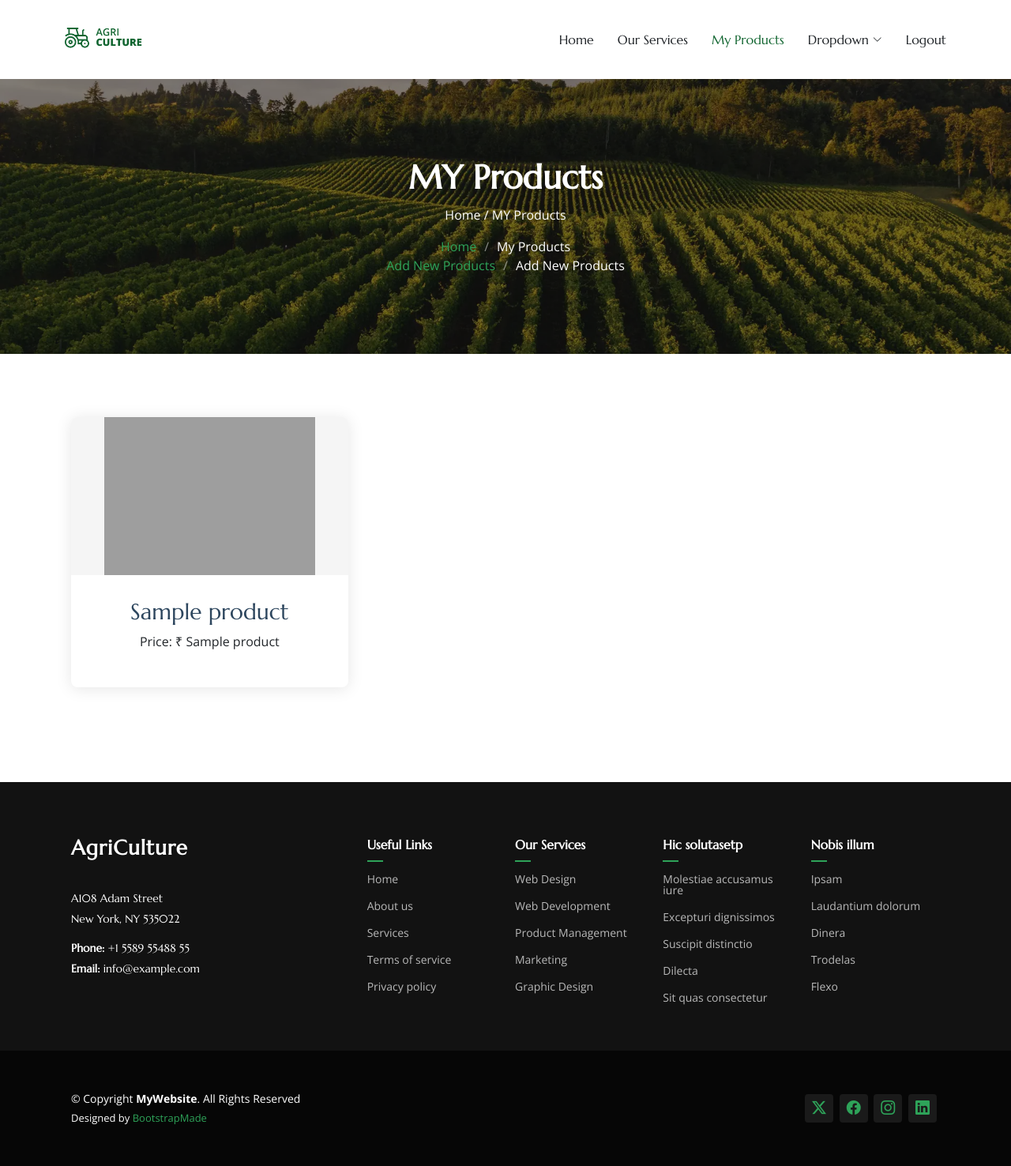
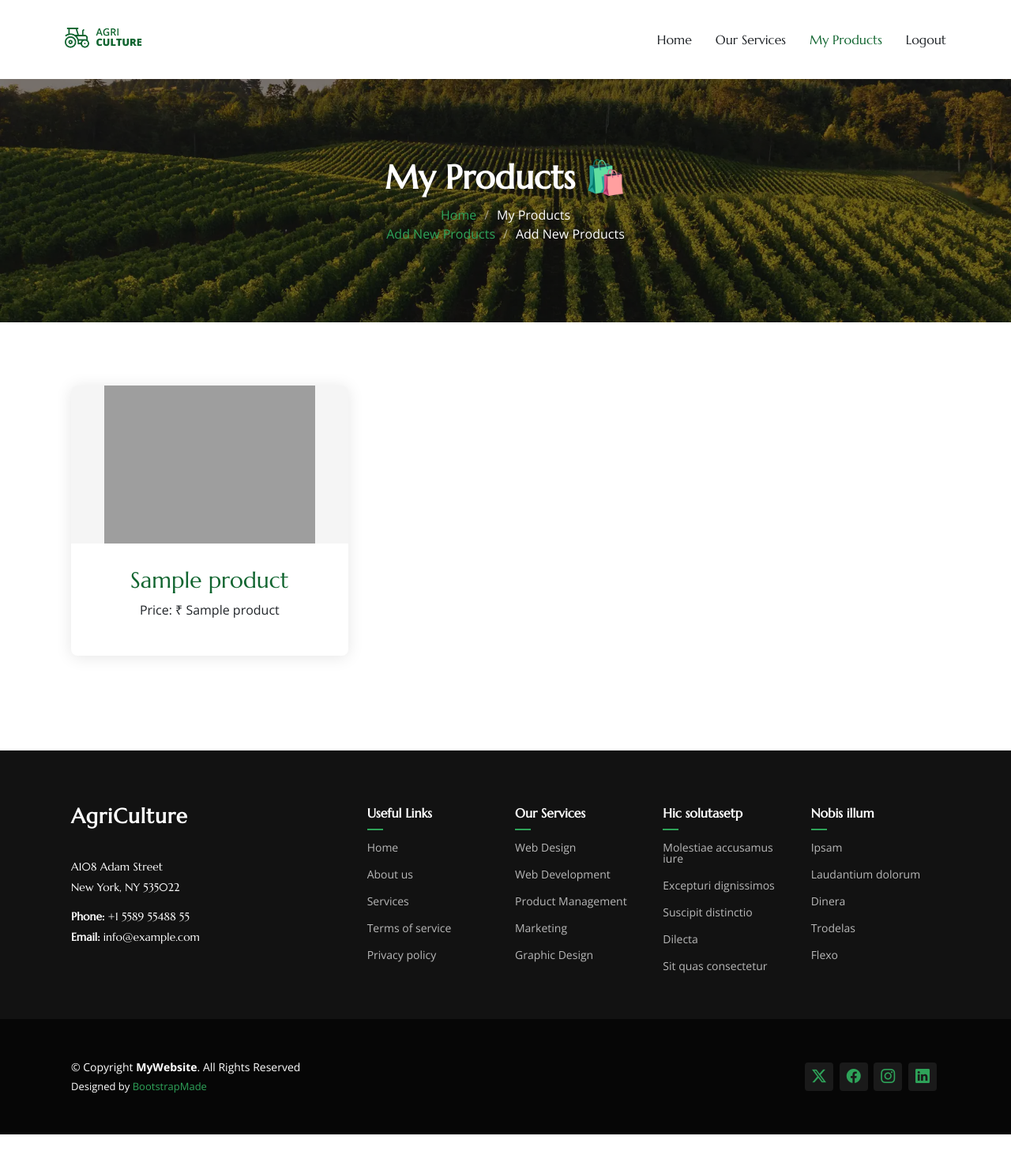
Before and after one commit to Pal1726/agriculture, a Flask app: template templates/my_products.html in a window 1280 px wide. Shown: the whole page at 79% size. After the commit the page ends 1436 px from the top, so only its background shows below. Run offline with Flask 3, Linux system fonts and the light colour scheme; the template is opened without the code that fills it: most values are stand-ins (such as "Sample title", 1, 10 or a date in 2020); some libraries are stand-ins or nearby versions; grey boxes are pictures that could not be loaded.

Commit message:
modified some files

```diff
--- a/templates/my_products.html
+++ b/templates/my_products.html
@@ -56,23 +56,8 @@
           <li><a href="{{ url_for('services') }}">Our Services</a></li>
 
           <li><a href="{{ url_for('my_products') }}" class="active">My Products</a></li>
-          <li class="dropdown"><a href="#"><span>Dropdown</span> <i class="bi bi-chevron-down toggle-dropdown"></i></a>
-            <ul>
-              <li><a href="#">Dropdown 1</a></li>
-              <li class="dropdown"><a href="#"><span>Deep Dropdown</span> <i class="bi bi-chevron-down toggle-dropdown"></i></a>
-                <ul>
-                  <li><a href="#">Deep Dropdown 1</a></li>
-                  <li><a href="#">Deep Dropdown 2</a></li>
-                  <li><a href="#">Deep Dropdown 3</a></li>
-                  <li><a href="#">Deep Dropdown 4</a></li>
-                  <li><a href="#">Deep Dropdown 5</a></li>
-                </ul>
-              </li>
-              <li><a href="#">Dropdown 2</a></li>
-              <li><a href="#">Dropdown 3</a></li>
-              <li><a href="#">Dropdown 4</a></li>
-            </ul>
-          </li>
+
+
           <li><a href="{{ url_for('logout') }}">Logout</a></li>
         </ul>
         <i class="mobile-nav-toggle d-xl-none bi bi-list"></i>
@@ -87,11 +72,8 @@
     <div class="page-title dark-background" data-aos="fade"
      style="background-image: url('{{ url_for('static', filename='img/page-title-bg.webp') }}');">
          <div class="container position-relative">
-        <h1>MY Products</h1>
-        <p>
-          Home
-          /
-          MY Products</p>
+        <h1>My Products 🛍️</h1>
+
         <nav class="breadcrumbs">
           <ol>
             <li><a href="{{ url_for('index') }}">Home</a></li>
@@ -112,15 +94,19 @@
           {% if products %}
             {% for product in products %}
               <div class="col-lg-4 col-md-6 col-sm-12">
+                <a href="{{ url_for('product_details', product_id=product[0]) }}">
                 <article class="position-relative h-100">
                   <div class="post-img position-relative overflow-hidden">
+
                     <img src="{{ url_for('static', filename='uploads/' + product[3]) }}" class="img-fluid" alt="{{ product[1] }}">
+
                   </div>
                   <div class="post-content text-center">
-                    <h3>{{ product[1] }}</h3>
+                     <h3><a href="{{ url_for('product_details', product_id=product[0]) }}">{{ product[1] }}</a></h3>
                     <p>Price: ₹ {{ product[2] }}</p>
                   </div>
                 </article>
+                </a>
               </div>
             {% endfor %}
           {% else %}
@@ -157,13 +143,6 @@
       </div>
 
     </section>
-
-
-
-
-
-
-
 
   </main>
 
--- a/templates/product_details.html
+++ b/templates/product_details.html
@@ -71,7 +71,7 @@
     <div class="page-title dark-background" data-aos="fade"
      style="background-image: url('{{ url_for('static', filename='img/page-title-bg.webp') }}');">
       <div class="container position-relative">
-        <h1>Product Details</h1>
+        <h1>Product Details 🔍</h1>
         <p>Esse dolorum voluptatum ullam est sint nemo et est ipsa porro placeat quibusdam quia assumenda numquam molestias.</p>
         <nav class="breadcrumbs">
           <ol>
```
Also changed, not shown: post_method.py (+11 -10 lines), templates/index.html (+1 -17 lines), templates/services.html (+3 -22 lines).
